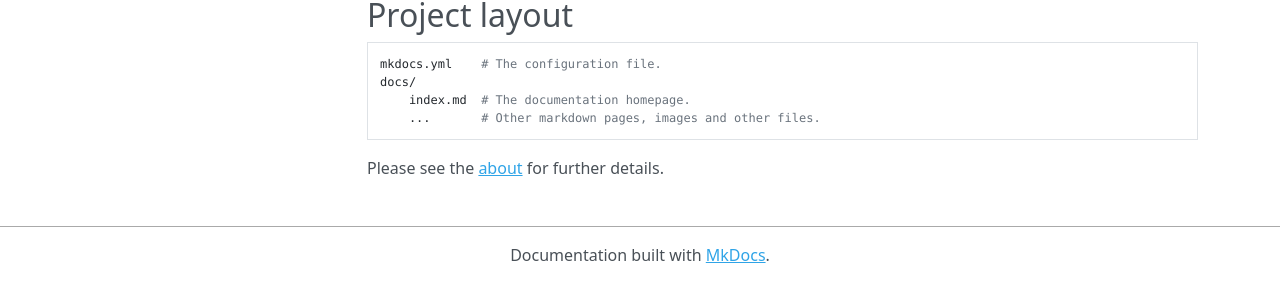
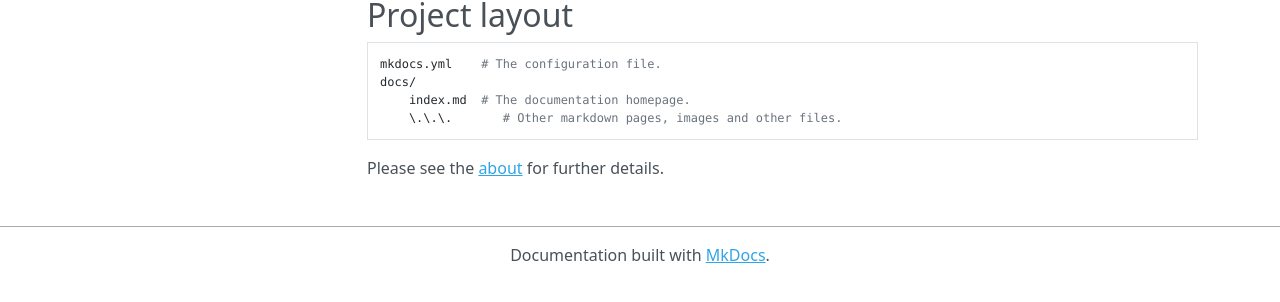
Before and after one commit to huangyunhai/Blog, an MkDocs documentation site: the page built from docs/index.md, in a window 1280 px wide. Shown: the part 337-639 px from the top of the page. Built offline with MkDocs 1.6.1, drawn with Linux system fonts in a browser that asks for light colours; nearby versions of some CDN libraries.

```diff
--- a/docs/index.md
+++ b/docs/index.md
@@ -14,5 +14,5 @@ For full documentation visit [mkdocs.org](https://www.mkdocs.org).
     mkdocs.yml    # The configuration file.
     docs/
         index.md  # The documentation homepage.
-        ...       # Other markdown pages, images and other files.
+        \.\.\.       # Other markdown pages, images and other files.
 Please see the [about](about.md) for further details.
```
